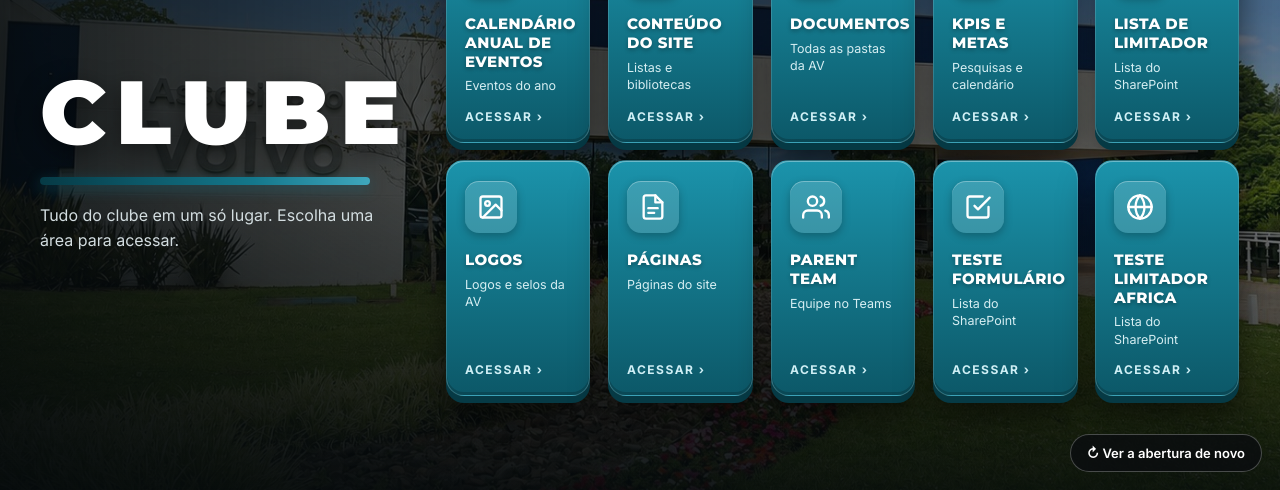
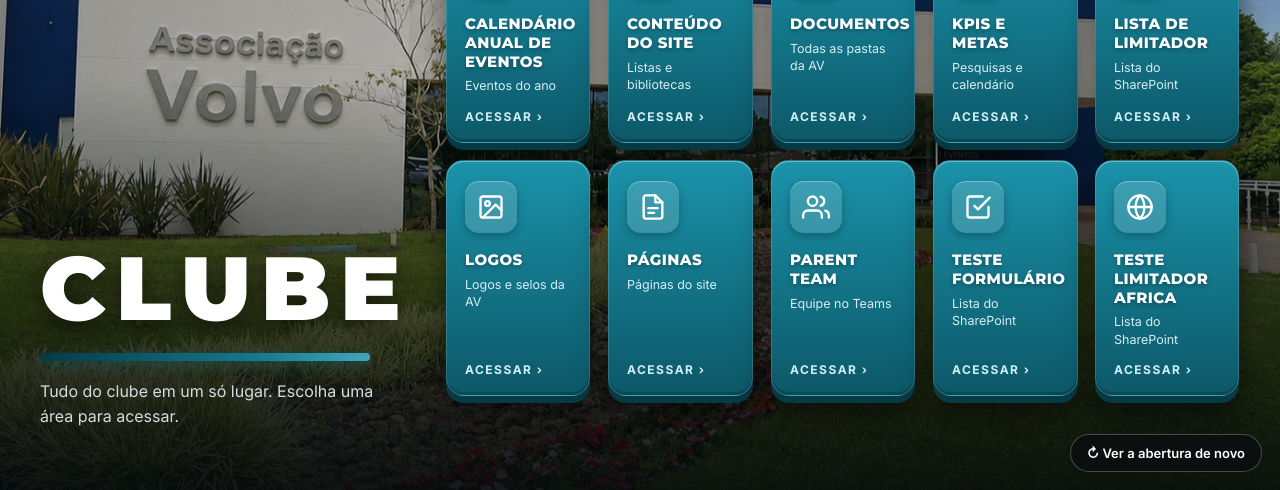
Before and after one commit to leandrormctba-volvo/apresentacao-layout-sharepoint-av, a plain HTML site: page previa/index.html in a window 1280 px wide. Shown: the part 310-800 px from the top of the page. Drawn offline with Linux system fonts and the light colour scheme.

Commit message:
Prévia: CLUBE abaixo do letreiro da foto e foto mais clara
Co-Authored-By: Claude Opus 5.5 <noreply@anthropic.com>

```diff
--- a/previa/index.html
+++ b/previa/index.html
@@ -22,19 +22,19 @@
 
   /* ---------- fundo com a foto do Centro de Eventos ---------- */
   .pagina { position:relative; min-height:calc(100vh - 128px); overflow:hidden; }
-  .foto { position:absolute; inset:0; background:url('centro-de-eventos.jpg') center 55%/cover no-repeat; }
+  .foto { position:absolute; inset:0; background:url('centro-de-eventos.jpg') center 72%/cover no-repeat; }
   .pagina.home .foto { transform:scale(1.08); animation:aproxima 16s ease-out forwards; }
   @keyframes aproxima { to { transform:scale(1); } }
   .veu { position:absolute; inset:0; background:
-      linear-gradient(90deg, rgba(5,10,12,.90) 0%, rgba(5,10,12,.66) 45%, rgba(5,10,12,.48) 100%),
-      linear-gradient(0deg, rgba(5,10,12,.85) 0%, transparent 45%); }
+      linear-gradient(90deg, rgba(5,10,12,.35) 0%, rgba(5,10,12,.15) 50%, rgba(5,10,12,.30) 100%),
+      linear-gradient(0deg, rgba(5,10,12,.92) 0%, rgba(5,10,12,.55) 32%, transparent 62%); }
   .pagina.interna .veu { background:linear-gradient(180deg, rgba(5,10,12,.78) 0%, rgba(5,10,12,.93) 260px, rgba(11,13,15,1) 520px); }
   .pagina.interna .foto { height:520px; }
 
   /* ---------- HOME ---------- */
   .home-conteudo { position:relative; max-width:1440px; margin:0 auto; padding:56px 40px; min-height:calc(100vh - 128px);
     display:grid; grid-template-columns:minmax(300px,.9fr) 2fr; gap:48px; align-items:center; }
-  .marca { grid-column:1; }
+  .marca { grid-column:1; align-self:end; padding-bottom:10px; }
   .marca .nome { font-family:"Montserrat"; font-weight:900; line-height:.95; font-size:clamp(46px,5.6vw,84px); letter-spacing:-1px; }
   .marca .nome span { display:block; }
   .filete { width:90px; height:6px; border-radius:6px; margin:22px 0 18px; background:linear-gradient(90deg,#063a45 0%,#0c5868 30%,#14788c 65%,#3fa7bd 100%); }
```
